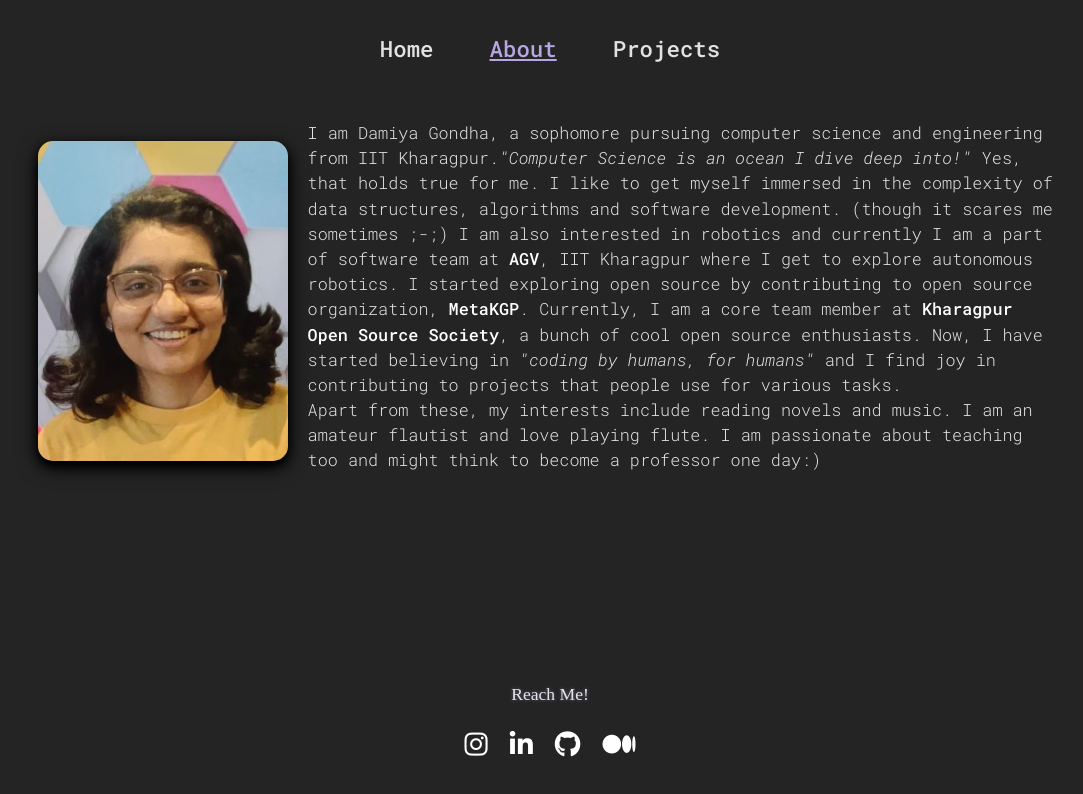
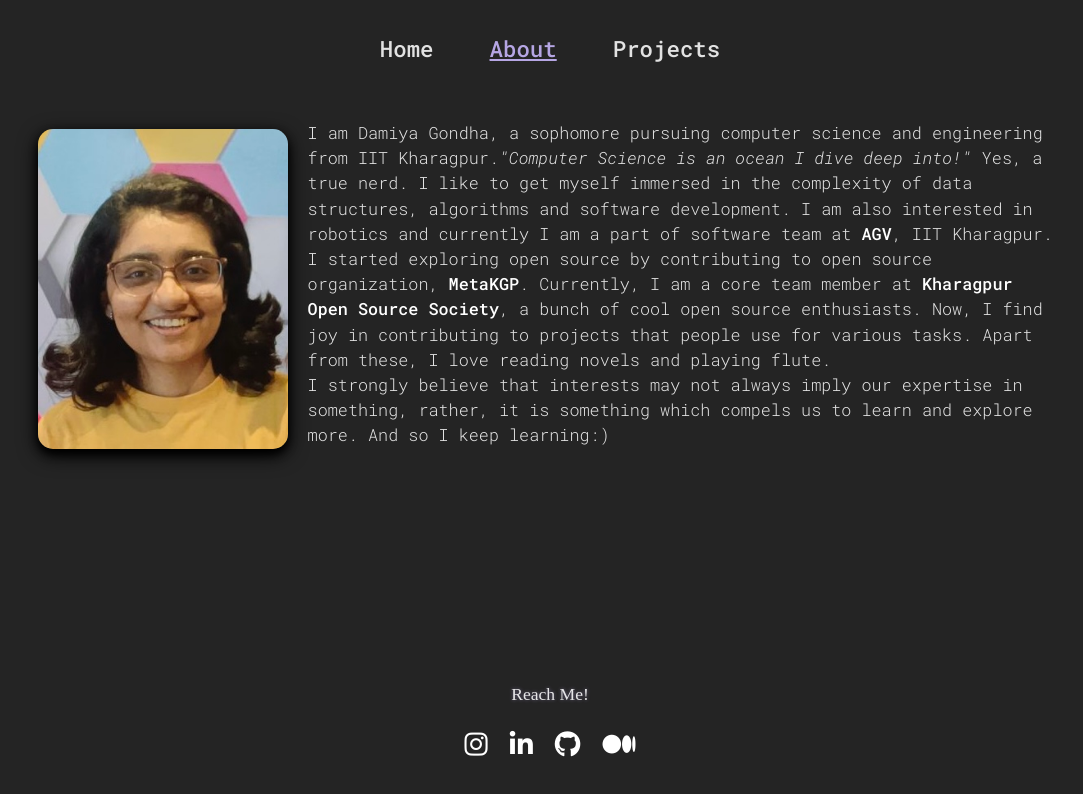
Before and after one commit to Dami-18/My-Portfolio, a React (Vite) app: page /my_website/about in a window 1280 px wide. Shown: the top 794 px of the page, without its empty margins (90-1173 px from the left). Built offline with nearby package versions, Linux system fonts and the light colour scheme; a web font is replaced by a local one.

Commit message:
Update About.tsx

```diff
--- a/src/components/About.tsx
+++ b/src/components/About.tsx
@@ -5,10 +5,11 @@ const About = () => {
         <div className='about' id='about'>
             <div className="img-container"><img src={myImg}></img></div>
             <div className="about-text"><p id='about-me'>I am Damiya Gondha, a sophomore pursuing computer science and engineering from IIT Kharagpur.
-                <i>"Computer Science is an ocean I dive deep into!"</i> Yes, that holds true for me. I like to get myself immersed in the complexity of data structures, algorithms and software development. (though it scares me sometimes ;-;)
-                I am also interested in robotics and currently I am a part of software team at <a href='http://www.agv.iitkgp.ac.in/' target='_blank'>AGV</a>, IIT Kharagpur where I get to explore autonomous robotics.
-                I started exploring open source by contributing to open source organization, <a href='https://github.com/metakgp' target='_blank'>MetaKGP</a>. Currently, I am a core team member at <a href='https://kossiitkgp.org/' target='_blank'>Kharagpur Open Source Society</a>, a bunch of cool open source enthusiasts. Now,
-                I have started believing in <i>"coding by humans, for humans"</i> and I find joy in contributing to projects that people use for various tasks.<br/>Apart from these, my interests include reading novels and music. I am an amateur flautist and love playing flute. I am passionate about teaching too and might think to become a professor one day:)</p></div>
+                <i>"Computer Science is an ocean I dive deep into!"</i> Yes, a true nerd. I like to get myself immersed in the complexity of data structures, algorithms and software development.
+                I am also interested in robotics and currently I am a part of software team at <a href='http://www.agv.iitkgp.ac.in/' target='_blank'>AGV</a>, IIT Kharagpur.
+                I started exploring open source by contributing to open source organization, <a href='https://github.com/metakgp' target='_blank'>MetaKGP</a>. Currently, I am a core team member at <a href='https://kossiitkgp.org/' target='_blank'>Kharagpur Open Source Society</a>, a bunch of cool open source enthusiasts. Now, I find joy in contributing to projects that people use for various tasks. Apart from these, I love reading novels and playing flute.
+            <br/>I strongly believe that interests may not always imply our expertise in something, rather, it is something which compels us to learn and explore more. And so I keep learning:)
+            </p></div>
         </div>
     );
 }
```
